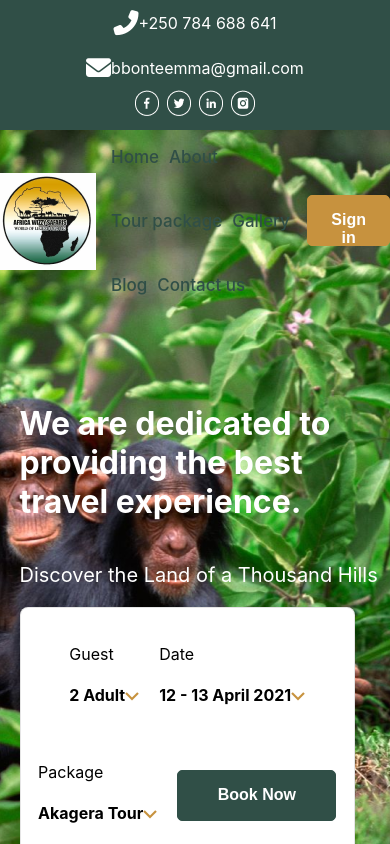
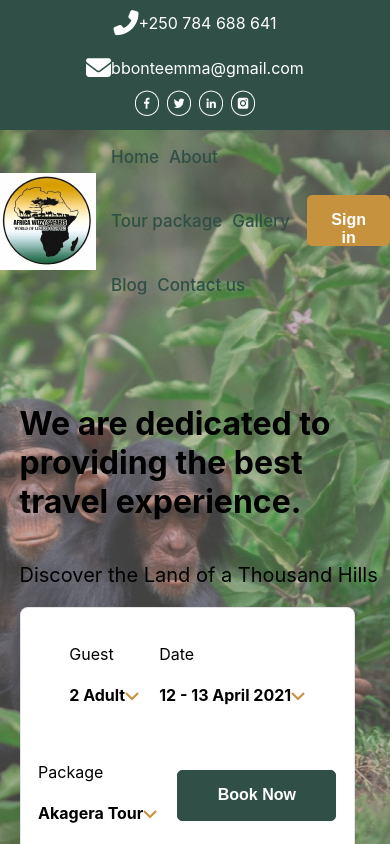
Before and after one commit to kadjialan/figma-page-react, a React (Create React App) app: page /about in a window 390 px wide. Shown: the top 844 px of the page. Built offline with nearby package versions, Linux system fonts and the light colour scheme.

Commit message:
css modifications

```diff
--- a/src/Pages/About/Hero2/Hero2.css
+++ b/src/Pages/About/Hero2/Hero2.css
@@ -2,6 +2,7 @@
   position: absolute;
   right: 0;
   z-index: -1;
+  background-image: linear-gradient(45deg, rgba(0, 0, 0, 0.3), rgba(0, 0, 0, 0.3));
 }
 
 .hero2 {
@@ -57,7 +58,6 @@
 @media screen and (max-width: 425px) {
   .hero2 h1 {
     font-size: 32px;
-    color: #fff;
   }
 
   .hero2__text {
@@ -76,6 +76,12 @@
   }
 
   .hero2__p {
-    color: #fff;
+    color: black;
   }
 }
+
+@media screen and (max-width: 768px) {
+.monkey {
+  filter: contrast(0.5);
+}
+}
--- a/src/Pages/Contact/Address/Address.css
+++ b/src/Pages/Contact/Address/Address.css
@@ -73,11 +73,13 @@ form h3 {
 
 textarea {
   border: 1px solid #e1e1e1;
+  background: #FFFFFF;
   border-radius: 8px;
   width: 90%;
   min-height: 120px;
   padding-left: 25px;
   margin-bottom: 20px;
+  padding-top: 20px;
 }
 
 .medias {
--- a/src/Pages/Home/Hero/Hero.css
+++ b/src/Pages/Home/Hero/Hero.css
@@ -1,5 +1,5 @@
 .picture {
-  background-image:linear-gradient() url('../../../asserts/images/ground.png');
+  background-image:linear-gradient(45deg, rgba(0, 0, 0, 0.3), rgba(0, 0, 0, 0.3)) ,url('../../../asserts/images/ground.png');
   height: 740px;
   background-size: cover;
   background-position: center;
--- a/src/components/Hero3/Hero3.css
+++ b/src/components/Hero3/Hero3.css
@@ -1,5 +1,5 @@
 .hero3 {
-  background-image: url('../../asserts/images/ground.png');
+  background-image: linear-gradient(45deg, rgba(0, 0, 0, 0.3), rgba(0, 0, 0, 0.3)) ,url('../../asserts/images/ground.png');
   height: 466px;
   background-size: cover;
   background-repeat: no-repeat;
```
